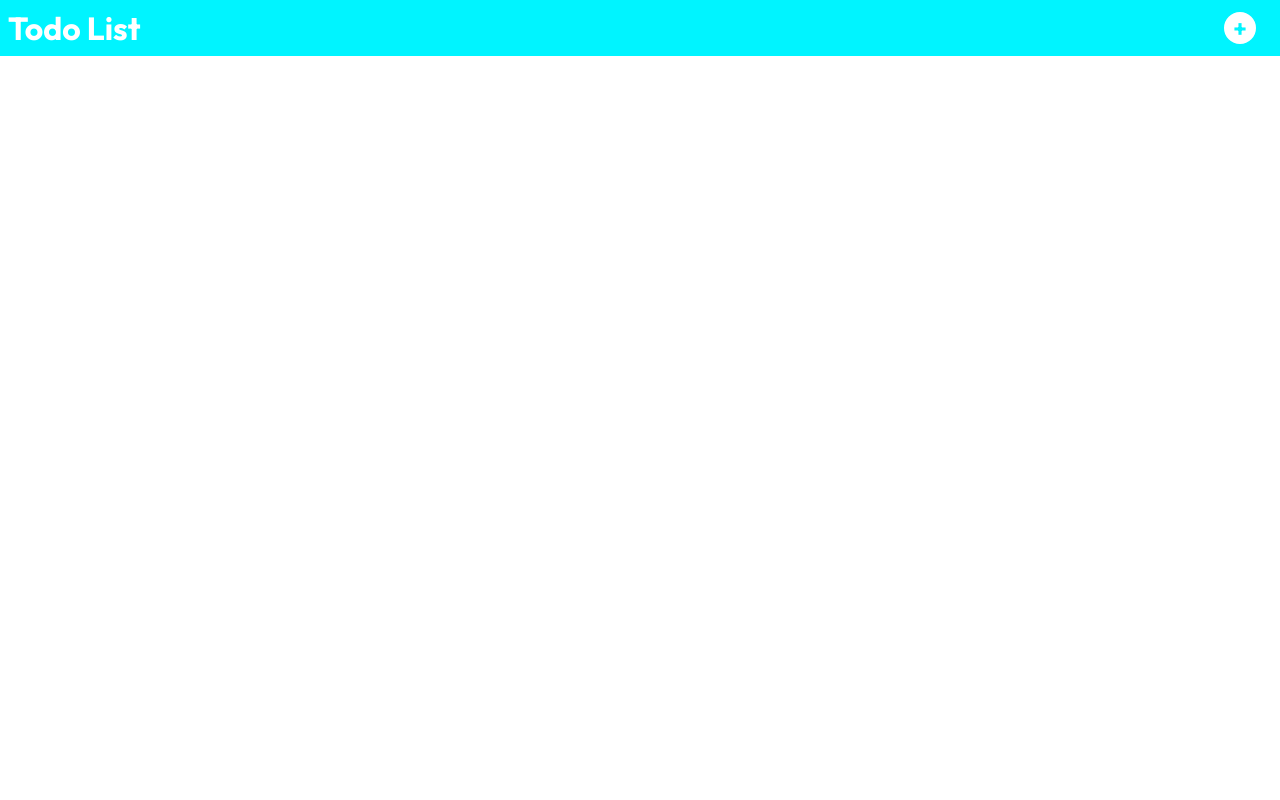
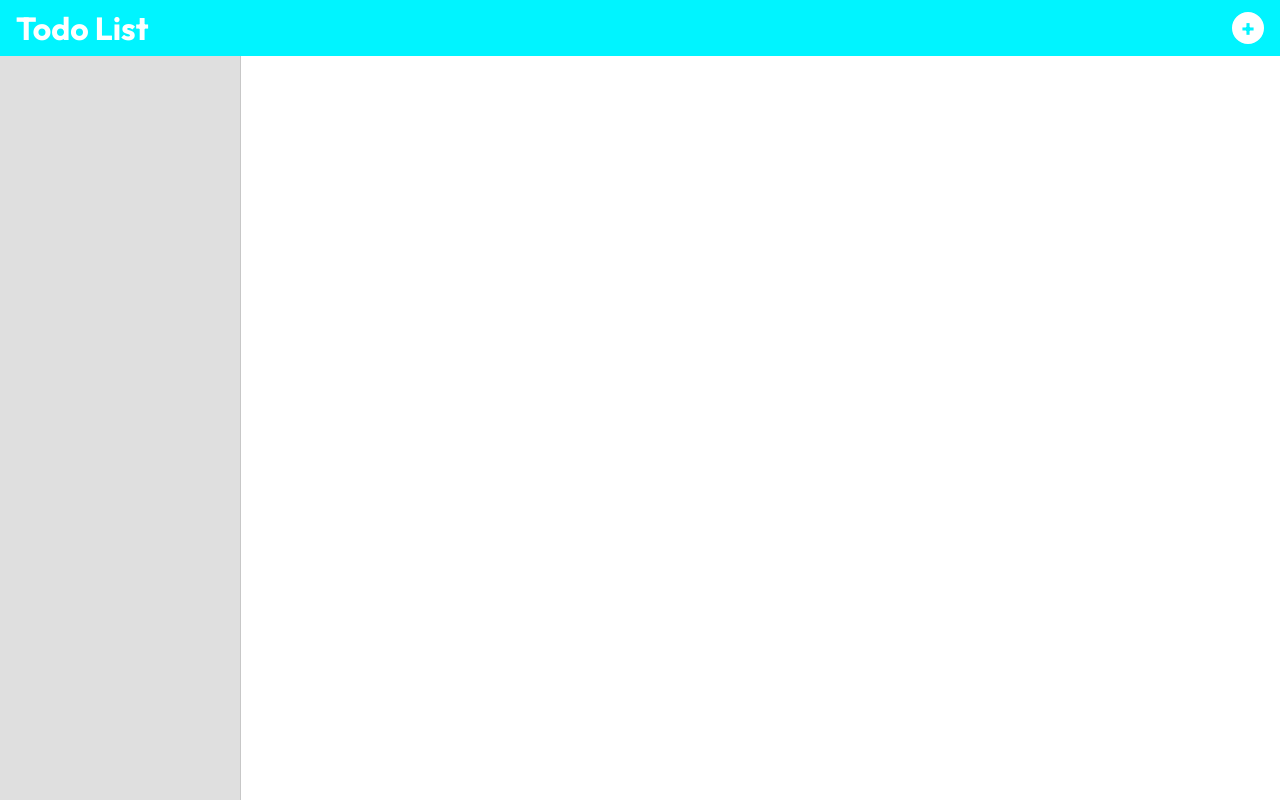
Before and after one commit to Bossolin/odin-todo-list, a website built with webpack: page dist/index.html in a window 1280 px wide. Built offline with Linux system fonts and the light colour scheme.

Commit message:
finished first ui layout mockup

```diff
--- a/src/style.css
+++ b/src/style.css
@@ -18,11 +18,12 @@
   display: flex;
   justify-content: space-between;
   align-items: center;
-  padding: 0.5rem;
   color: white;
+  padding: 0.5rem 1rem;
 }
 
 .logo {
+  cursor: default;
 }
 
 .add-todo {
@@ -32,12 +33,12 @@
   background-color: white;
   height: 2rem;
   width: 2rem;
-  margin-right: 1rem;
   border: 2px solid white;
   border-radius: 50%;
   display: flex;
   justify-content: center;
   align-items: center;
+  cursor: pointer;
 }
 
 .add-todo:hover {
@@ -47,11 +48,17 @@
 
 .main {
   height: 100%;
+  display: flex;
+  gap: 0.05rem;
+  background-color: #00000038;
 }
 
 .list {
-  width: 20%;
+  background-color: #dfdfdf;
+  width: 15rem;
 }
 
 .todos {
+  background-color: white;
+  flex: 1;
 }
```
Also changed, not shown: dist/index.bundle.js.
